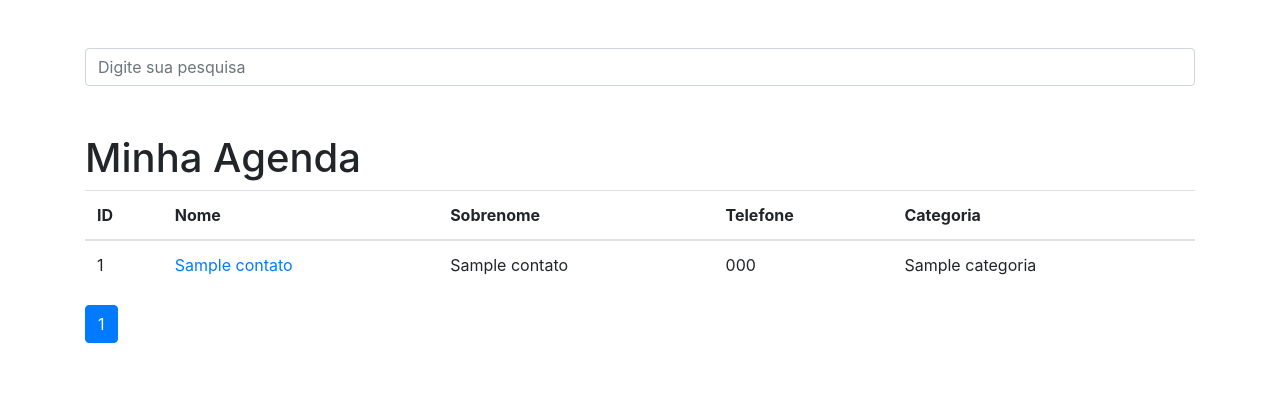
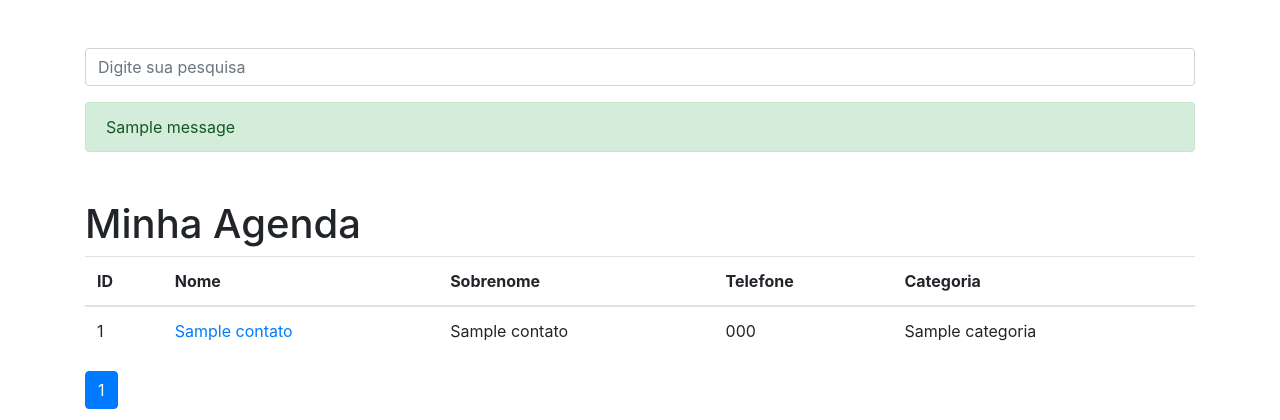
Before and after one commit to Mark-Sousa/Django-Agenda, a Django app: page / in a window 1280 px wide. Shown: the part 56-476 px from the top of the page. Run offline with Django 3.2, Linux system fonts and the light colour scheme; tables that the repository leaves empty hold one stand-in row (values such as "Sample post"); one stand-in notice (Sample message) is shown; some libraries are stand-ins or nearby versions.

Commit message:
adcionada mensagens de alerta na na view de busca

```diff
--- a/contatos/views.py
+++ b/contatos/views.py
@@ -1,8 +1,9 @@
-from django.shortcuts import render, get_object_or_404, Http404
+from django.shortcuts import render, get_object_or_404, Http404,redirect
 from .models import Contato
 from django.core.paginator import Paginator
 from django.db.models import Q, Value
 from django.db.models.functions import Concat
+from django.contrib import messages
 
 
 def index(request):
@@ -23,15 +24,16 @@ def mostrar_detalhes(request, pk):
 
 def busca(request):
     termo = request.GET.get('termo')
-    if termo is None:
-        raise Http404
+    if termo is None or not termo:
+        messages.add_message(request, messages.ERROR, 'Este campo não pode ficar vazio.')
+        return redirect('url_index')
 
     campos = Concat('nome', Value(' '), 'sobrenome')
     contatos = Contato.objects.annotate(
         nome_completo=campos
     ).filter(
         Q(nome_completo__icontains=termo) | Q(telefone__icontains=termo))
-    print(contatos.query)
+
     paginator = Paginator(contatos, 5)
     page_number = request.GET.get('page')
     contatos = paginator.get_page(page_number)
--- a/templates/base.html
+++ b/templates/base.html
@@ -21,9 +21,12 @@
                   <div class="col-12">
                       <input class="form-control" type="search"  value="{{request.GET.termo}}" id="search-input"
                              placeholder="Digite sua pesquisa" name="termo"/>
+
                   </div>
               </div>
+              {% include 'parciais/_messages.html' %}
           </form>
+
         {% block content %}
         {% endblock content %}
       </div>
--- /dev/null
+++ b/templates/parciais/_messages.html
@@ -0,0 +1,7 @@
+{% if messages %}
+    {% for message in messages %}
+        <div class="alert {{message.tags}}" role="alert">
+            {{message}}
+        </div>
+    {% endfor %}
+{% endif %}
--- a/templates/parciais/_nav.html
+++ b/templates/parciais/_nav.html
@@ -2,7 +2,7 @@
 <!-- Navigation -->
   <nav class="navbar navbar-expand-lg navbar-dark bg-dark static-top">
     <div class="container">
-      <a class="navbar-brand" href="#">Agenda</a>
+      <a class="navbar-brand" href="{% url 'url_index' %}">Agenda</a>
       <button class="navbar-toggler" type="button" data-toggle="collapse" data-target="#navbarResponsive"
         aria-controls="navbarResponsive" aria-expanded="false" aria-label="Toggle navigation">
         <span class="navbar-toggler-icon"></span>
```
Also changed, not shown: agenda/settings.py (+11 -0 lines).
